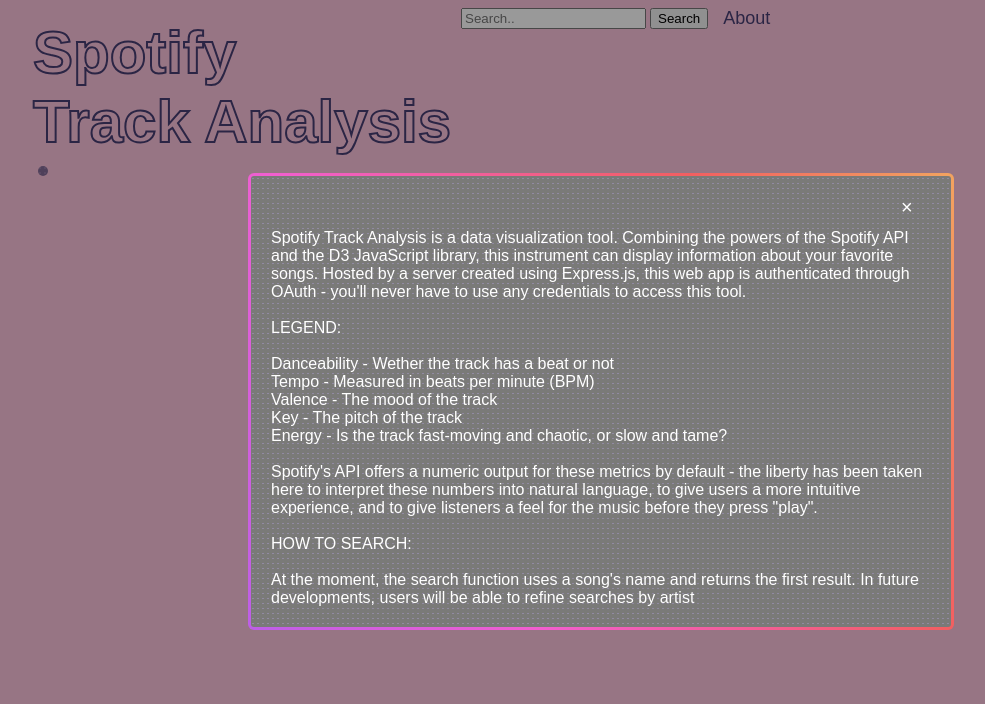
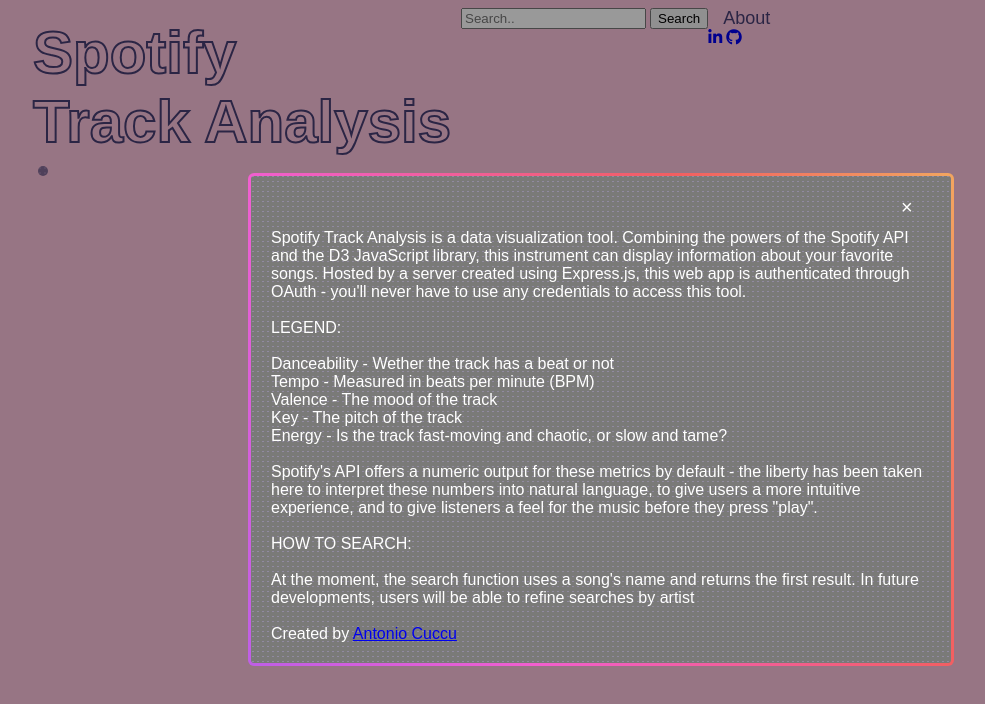
Before and after one commit to acuccu/spotify-analysis, a website built with webpack: page dist/index.html in a window 1280 px wide. Shown: the whole page, without its empty margins (5-990 px from the left). Built offline with nearby package versions, Linux system fonts and the light colour scheme; files whose address does not match are found by name.

Commit message:
links to online presence

```diff
--- a/dist/index.html
+++ b/dist/index.html
@@ -6,7 +6,8 @@
     <link type="text/css" rel="stylesheet" href="main.css" />
     <title>Spotify Track Analysis</title>
     <script src="https://d3js.org/d3.v4.min.js"></script>
-    <link rel="shortcut icon" type="image/x-icon" href="/favicon.ico">
+    <link rel="shortcut icon" type="image/x-icon" href="favicon.ico">
+    <script src="https://kit.fontawesome.com/62a1068948.js" crossorigin="anonymous"></script>
   </head>
 
   <body>
@@ -21,7 +22,11 @@
         <input type="text" placeholder="Search.." id="search">
         <button type="submit" id="searchbutton">Search</button>
       </form>
-      <div id="about">About</div>
+      <div id="links-about">
+        <div id="about">About</div>
+        <a class="link-about" href="https://www.linkedin.com/in/antonio-cuccu-4b0906114/" target="_blank"><i class="fab fa-linkedin-in"></i></a>
+        <a class="link-about" href="https://github.com/acuccu/" target="_blank"><i class="fab fa-github"></i></a>
+      </div>
     </div>
       <div id="main">
       <div id="info">
@@ -61,7 +66,11 @@
           <br />
           HOW TO SEARCH: <br />
           <br />
-          At the moment, the search function uses a song's name and returns the first result. In future developments, users will be able to refine searches by artist          </div></div>
+          At the moment, the search function uses a song's name and returns the first result. In future developments, users will be able to refine searches by artist
+          <br />
+          <br />
+          Created by <a id="personal-link" href="https://acuccu.github.io/" target="_blank">Antonio Cuccu</a>
+        </div></div>
       </div>
 
   <script>let about = document.getElementById("about");
--- a/dist/main.css
+++ b/dist/main.css
@@ -86,12 +86,26 @@
   50% {
     background-position: 100% 50%; } }
 
+i {
+  color: #483e73;
+  margin: 2px
+}
+.link-about {
+  margin-left: 5px;
+}
+
+#links-about {
+  display: flex;
+  justify-content: center;
+  width: 100px;
+}
+
 #modal {
   display: block;
   position: absolute;
   z-index: 1;
   width: 100%;
-  height: 100%;
+  height: 800px;
   top: 0px;
   left: 0px;
   float: left;
@@ -194,6 +208,10 @@
   background: linear-gradient(90deg, #483e73 4px, transparent 1%) center, linear-gradient(#483e73 4px, transparent 1%) center, #a799cc;
   background-size: 5px 5px; }
 
+#personal-link {
+  color: white;
+}
+
 svg {
   transform: scale(0.8, 0.8); }
 
```
Also changed, not shown: dist/main.js (+1 -1 lines).
